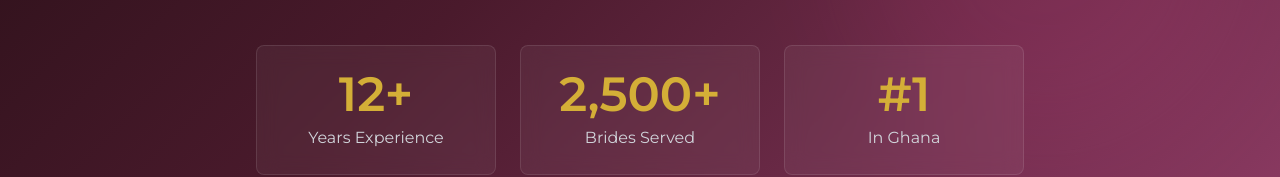
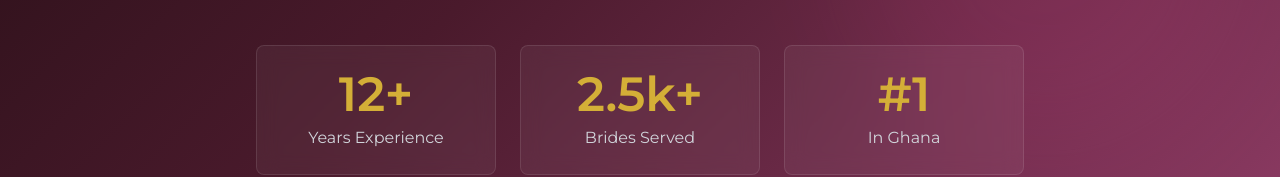
Before and after one commit to Prilllaaa/MUA, a plain HTML site: page index.html in a window 1280 px wide. Shown: the part 574-751 px from the top of the page. Drawn offline with nearby package versions, Linux system fonts and the light colour scheme.

Commit message:
Update index.html

```diff
--- a/index.html
+++ b/index.html
@@ -71,7 +71,7 @@
                 </div>
 
                 <div class="stat-card p-6 rounded-lg">
-                    <div class="text-4xl md:text-5xl font-bold text-gold mb-2">2,500+</div>
+                    <div class="text-4xl md:text-5xl font-bold text-gold mb-2">2.5k+</div>
                     <div class="text-sm md:text-base text-gray-300">Brides Served</div>
                 </div>
 
```
